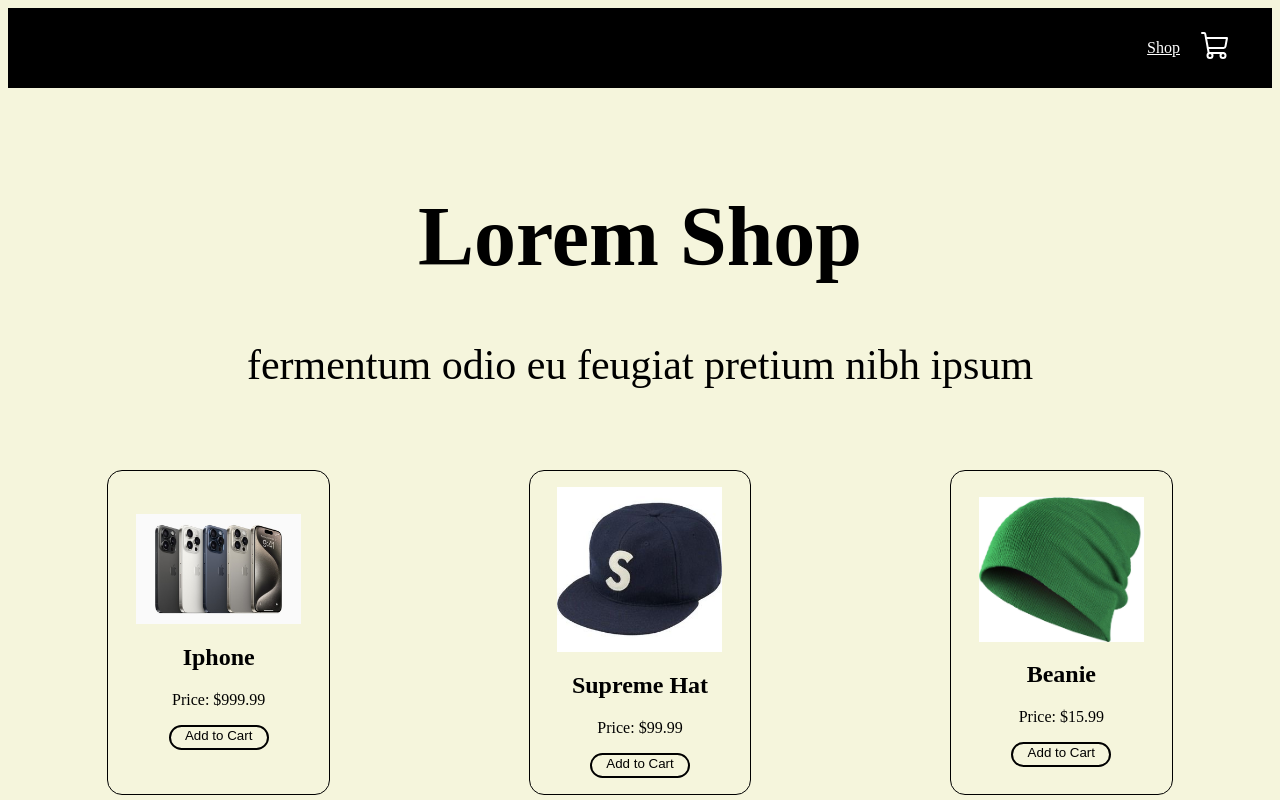
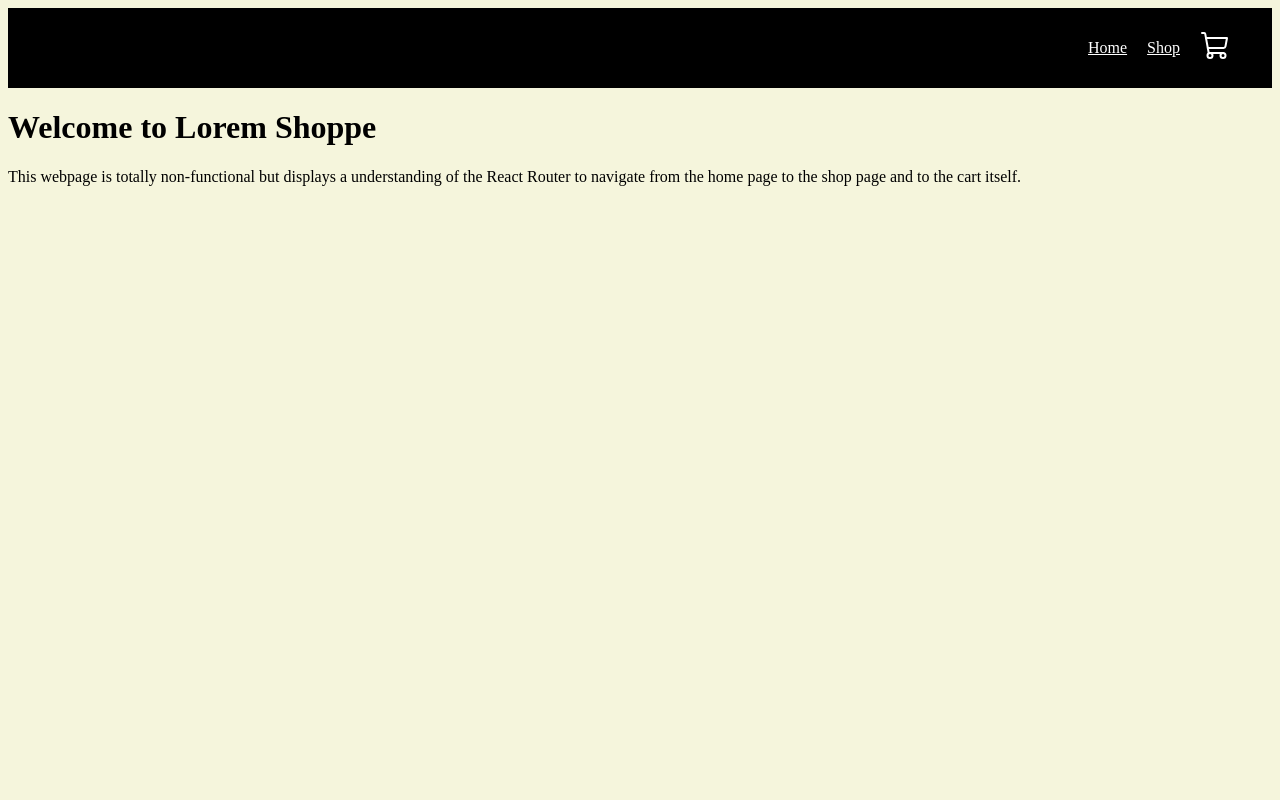
Before and after one commit to EliCodes-UX/TOP-ShoppingCart, a React (Vite) app: page / in a window 1280 px wide. Shown: the top 800 px of the page. Built offline with nearby package versions, Linux system fonts and the light colour scheme.

Commit message:
added homepage to the app to display its reasoning

```diff
--- a/src/App.jsx
+++ b/src/App.jsx
@@ -1,5 +1,6 @@
 import { BrowserRouter as Router, Routes, Route } from 'react-router-dom';
 import Navbar from './componets/Navbar';
+import Home from './pages/home/Home.jsx';
 import Cart from './pages/cart/Cart.jsx';
 import Shop from './pages/shop/Shop.jsx';
 import { ShopContextProvider } from './context/shop-context.jsx';
@@ -12,7 +13,8 @@
           <Router>
             <Navbar />
             <Routes>
-              <Route path='/' element={<Shop />} />
+              <Route path='/' element={<Home />} />
+              <Route path='/shop' element={<Shop />} />
               <Route path='/cart' element={<Cart />} />
             </Routes>
           </Router>
--- a/src/componets/Navbar.jsx
+++ b/src/componets/Navbar.jsx
@@ -8,7 +8,8 @@
   return (
     <div className='navBar'>
       <div className='links'>
-        <Link to='/'>Shop </Link>
+        <Link to='/'>Home</Link>
+        <Link to='/shop'>Shop </Link>
         <Link to='/cart'>
           <ShoppingCart size={32} />
         </Link>
--- a/src/pages/cart/Cart.jsx
+++ b/src/pages/cart/Cart.jsx
@@ -27,7 +27,7 @@
       {totalAmount > 0 ? (
         <div className='checkout'>
           <p>Subtotal: ${totalAmount}</p>
-          <button onClick={() => navigate('/')}>Continue Shopping</button>
+          <button onClick={() => navigate('/shop')}>Continue Shopping</button>
           <button>Checkout</button>
         </div>
       ) : (
--- /dev/null
+++ b/src/pages/home/Home.jsx
@@ -0,0 +1,18 @@
+import React from 'react';
+
+const Home = () => {
+  return (
+    <div className='home'>
+      <div className='title'>
+        <h1>Welcome to Lorem Shoppe</h1>
+        <p>
+          This webpage is totally non-functional but displays a understanding of
+          the React Router to navigate from the home page to the shop page and
+          to the cart itself.
+        </p>
+      </div>
+    </div>
+  );
+};
+
+export default Home;
```
